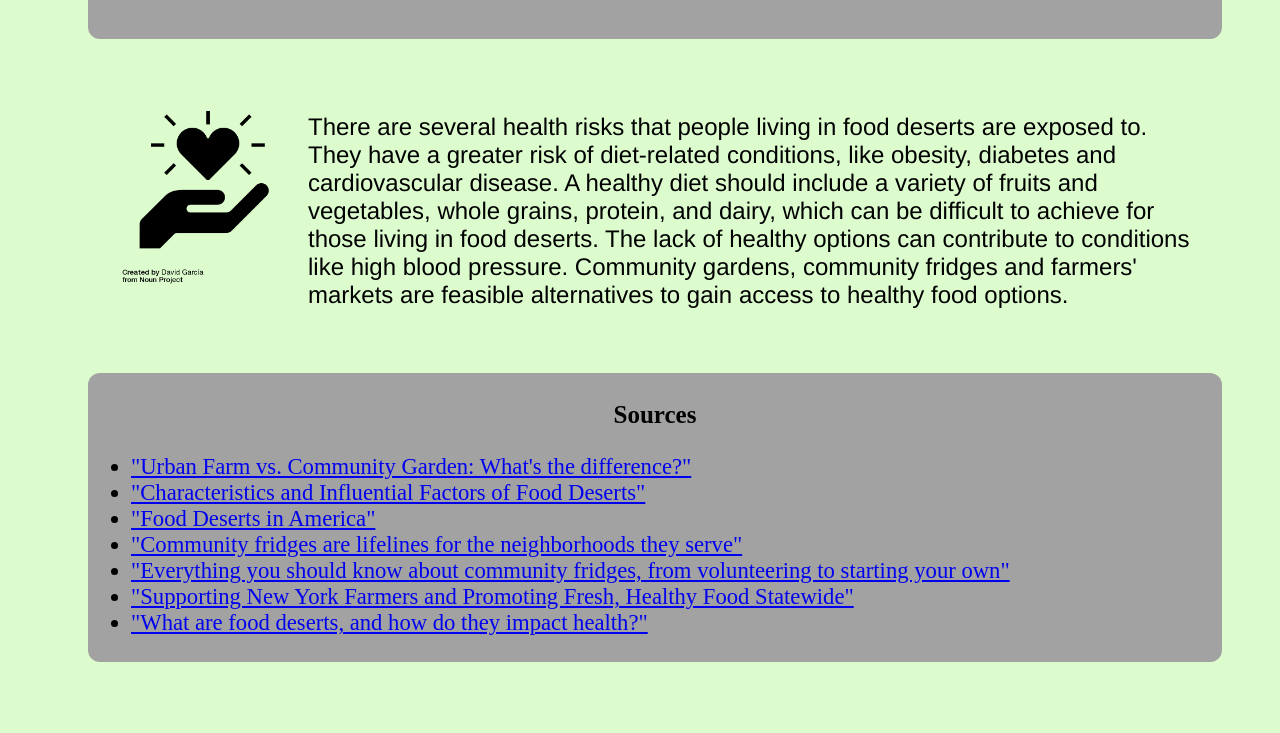
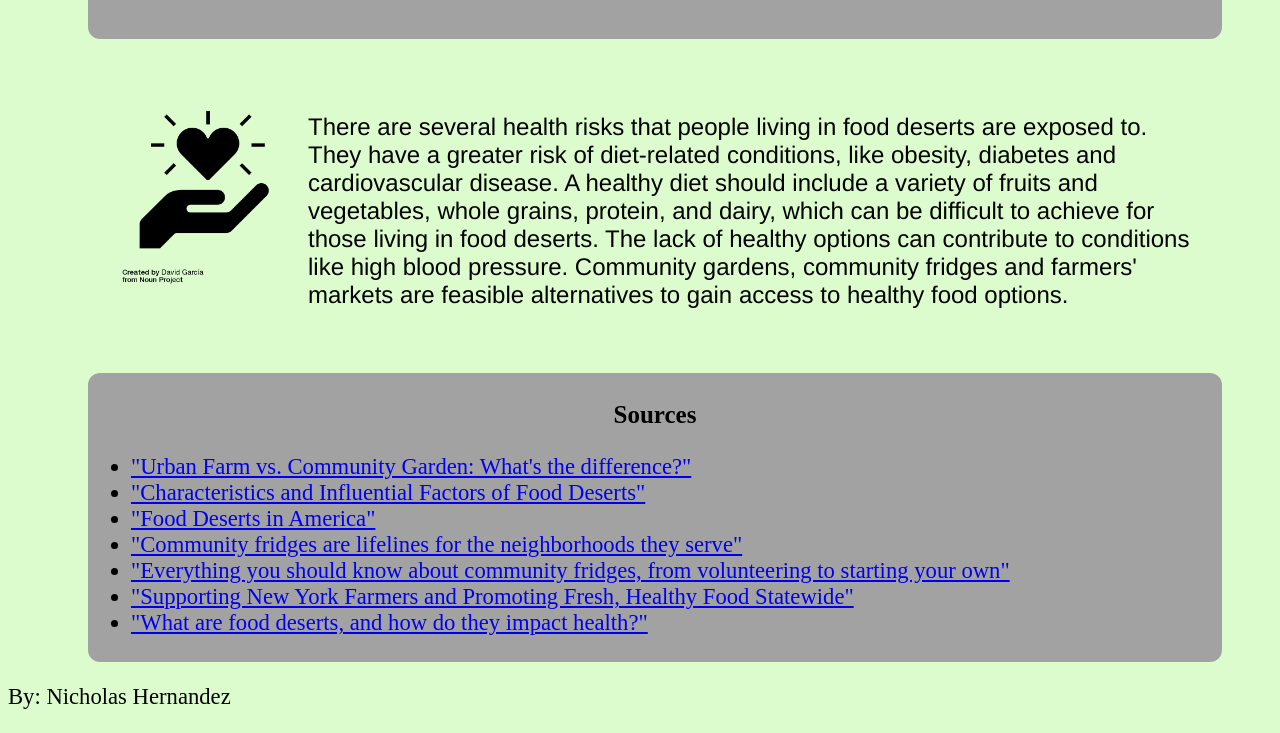
Before and after one commit to NicholasHernandez6/icon-assignment, a plain HTML site: page index.html in a window 1280 px wide. Shown: the part 1367-2100 px from the top of the page. Before the commit the page ends 2049 px from the top, so only its background shows below. Drawn offline with Linux system fonts and the light colour scheme.

Commit message:
Add files via upload

```diff
--- a/index.html
+++ b/index.html
@@ -172,7 +172,10 @@
 			</a>
 		</li>
 
-
 </div>
 
+	<div class=byline>
+		<p> By: Nicholas Hernandez </p>
+	</div>
+
 </body>
--- a/styles.css
+++ b/styles.css
@@ -198,5 +198,9 @@ h1 {
 	font-weight: bold;
 }
 
+.byline {
+	font-size: 17pt;
+}
+
 /* FOR SMALLER SCREENS */
 @media ( max-width:  700px)
```
